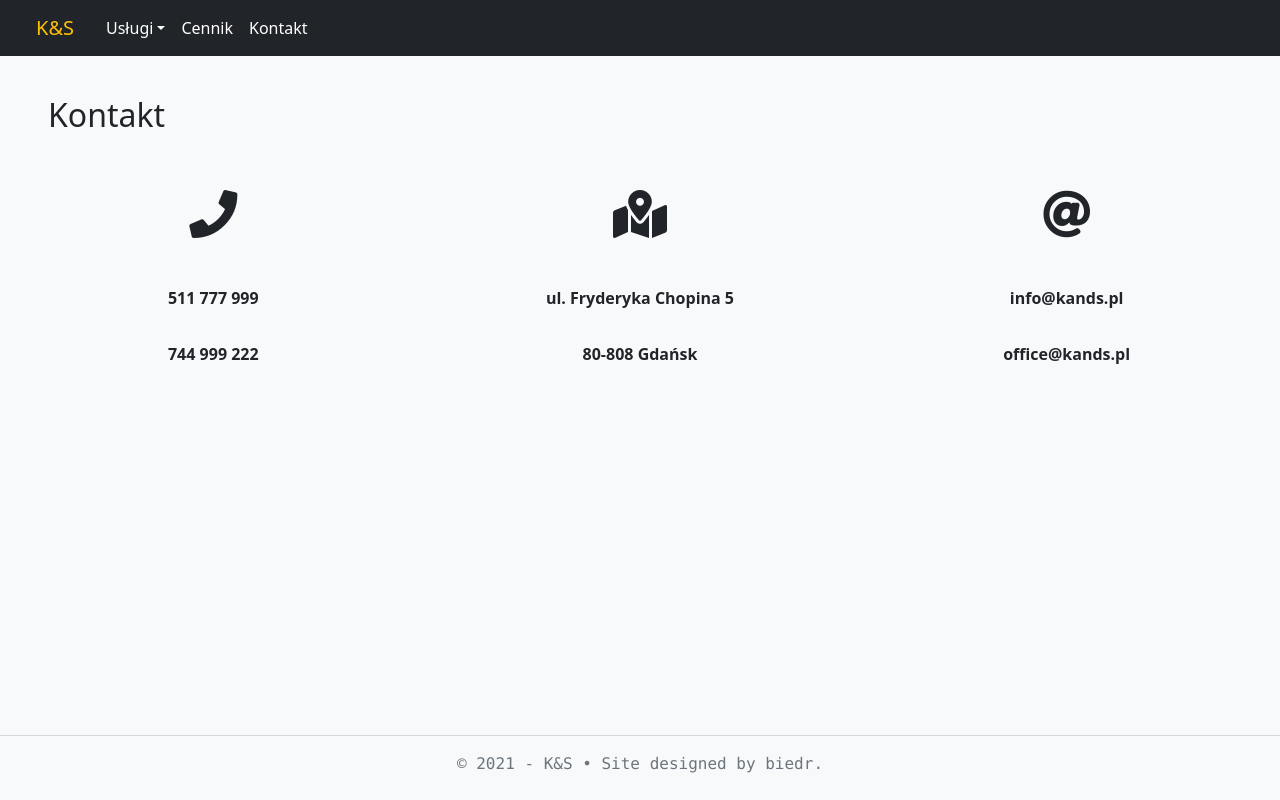
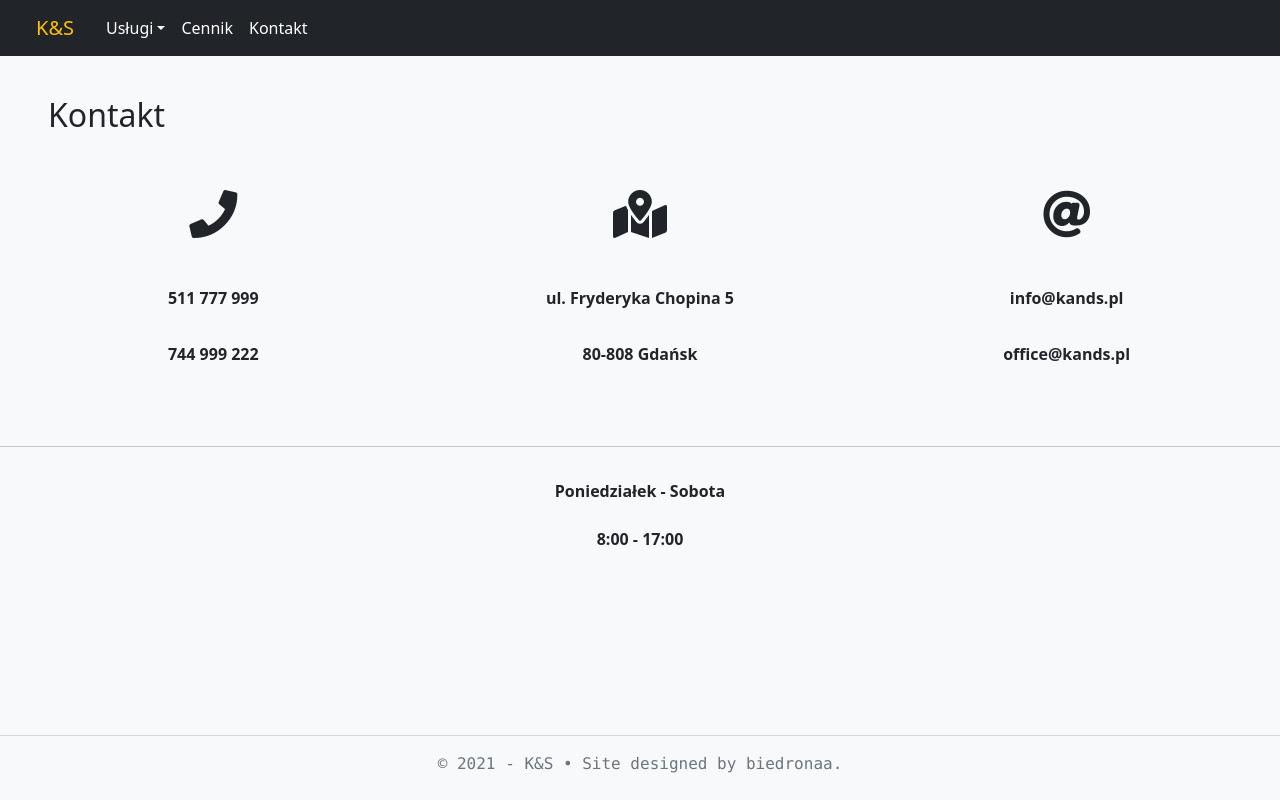
Before and after one commit to biedronaa/kands, a React (Create React App) app: page /kontakt in a window 1280 px wide. Built offline with nearby package versions, Linux system fonts and the light colour scheme.

Commit message:
contactUpdate

```diff
--- a/src/components/Contact.js
+++ b/src/components/Contact.js
@@ -5,21 +5,26 @@ const Contact = () => {
         <div class="bg-light mt-5 customHeight">
             <h2 class="p-5">Kontakt</h2>
             <div class="w-100 d-flex justify-content-around row row-cols-1 row-cols-lg-3 mx-auto">
-                <div class="col text-center pb-5 ">
+                <div class="col text-center pb-5">
                     <i class="fas fa-phone fa-3x"></i>
                     <p class="pt-5 fw-bolder">511 777 999</p>
                     <p class="pt-3 fw-bolder">744 999 222</p>
                 </div>
-                <div class="col text-center pb-5">
+                <div class="col text-center pb-3">
                     <i class="fas fa-map-marked-alt fa-3x"></i>
                     <p class="pt-5 fw-bolder">ul. Fryderyka Chopina 5</p>
                     <p class="pt-3 fw-bolder">80-808 Gdańsk</p>
                 </div>
-                <div class="col text-center pb-5">
+                <div class="col text-center pb-3">
                     <i class="fas fa-at fa-3x"></i>
                     <p class="pt-5 fw-bolder">info@kands.pl</p>
                     <p class="pt-3 fw-bolder">office@kands.pl</p>
                 </div>
+            </div>
+            <hr />
+            <div class="col text-center">
+            <p class="pt-3 fw-bolder">Poniedziałek - Sobota</p>
+            <p class="pt-2 fw-bolder">8:00 - 17:00</p>
             </div>
         </div>
     )
--- a/src/components/Footer.js
+++ b/src/components/Footer.js
@@ -2,7 +2,7 @@ import React from 'react'
 
 const Footer = () => {
     return (
-        <div class="myFooter bg-light py-4 font-monospace text-muted"> <hr></hr>&copy; 2021 - K&S &bull; Site designed by biedr.</div>
+        <div class="myFooter bg-light py-4 font-monospace text-muted"> <hr></hr>&copy; 2021 - K&S &bull; Site designed by biedronaa.</div>
     )
 }
 
```
Also changed, not shown: 2 other files (tests, documents, lock files or other folders).
